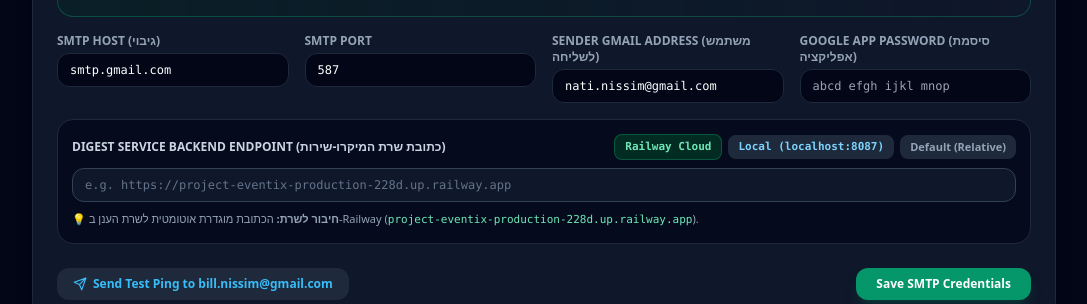
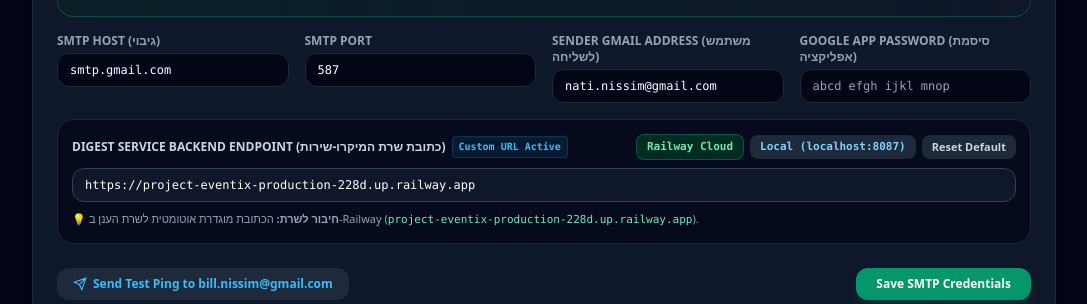
Before and after one commit to NetanelNissim1/project-eventix, a React (Vite) app in the folder frontend-client/: page /digest in a window 1280 px wide. Shown: the part 920-1224 px from the top of the page, without its empty margins (96-1183 px from the left). Built offline with nearby package versions, Linux system fonts and the light colour scheme; no server answers.

Commit message:
fix(digest): enforce absolute Railway backend URL as permanent default to eliminate SPA HTML fallback

```diff
--- a/frontend-client/src/components/DigestView.tsx
+++ b/frontend-client/src/components/DigestView.tsx
@@ -24,29 +24,27 @@ export const DigestView: React.FC = () => {
   const [message, setMessage] = useState<string | null>(null);
   const [smtpMsg, setSmtpMsg] = useState<{ type: 'success' | 'error'; text: string } | null>(null);
 
-  // Digest microservice endpoint configuration
+  const RAILWAY_DIGEST_BACKEND = 'https://project-eventix-production-228d.up.railway.app';
+
+  // Digest microservice endpoint configuration - default to Railway cloud backend
   const [digestApiBase, setDigestApiBase] = useState<string>(() => {
     const saved = localStorage.getItem('eventix_digest_api_base');
-    if (saved) return saved;
-    if (typeof window !== 'undefined' && window.location.hostname.includes('railway.app')) {
-      return 'https://project-eventix-production-228d.up.railway.app';
-    }
-    return '';
+    if (saved && saved.trim().length > 0) return saved.trim();
+    return RAILWAY_DIGEST_BACKEND;
   });
 
   const getDigestUrl = (path: string) => {
-    const base = digestApiBase.trim().replace(/\/+$/, '');
-    return base ? `${base}${path}` : path;
+    const base = (digestApiBase && digestApiBase.trim().length > 0)
+      ? digestApiBase.trim().replace(/\/+$/, '')
+      : RAILWAY_DIGEST_BACKEND;
+    return `${base}${path}`;
   };
 
   const handleUpdateApiBase = (val: string) => {
     const clean = val.trim().replace(/\/+$/, '');
-    setDigestApiBase(clean);
-    if (clean) {
-      localStorage.setItem('eventix_digest_api_base', clean);
-    } else {
-      localStorage.removeItem('eventix_digest_api_base');
-    }
+    const effective = clean || RAILWAY_DIGEST_BACKEND;
+    setDigestApiBase(effective);
+    localStorage.setItem('eventix_digest_api_base', effective);
   };
 
   // Schedule state
@@ -276,6 +274,11 @@ export const DigestView: React.FC = () => {
   };
 
   useEffect(() => {
+    const saved = localStorage.getItem('eventix_digest_api_base');
+    if (!saved || saved.trim() === '' || !saved.startsWith('http')) {
+      localStorage.setItem('eventix_digest_api_base', RAILWAY_DIGEST_BACKEND);
+      setDigestApiBase(RAILWAY_DIGEST_BACKEND);
+    }
     fetchHistory();
     fetchSchedule();
     fetchSmtp();
@@ -668,10 +671,10 @@ export const DigestView: React.FC = () => {
                 </button>
                 <button
                   type="button"
-                  onClick={() => handleUpdateApiBase('')}
-                  className="px-2.5 py-1 bg-slate-800 hover:bg-slate-700 text-slate-400 hover:text-white rounded-lg transition-colors font-semibold"
+                  onClick={() => handleUpdateApiBase(RAILWAY_DIGEST_BACKEND)}
+                  className="px-2.5 py-1 bg-slate-800 hover:bg-slate-700 text-slate-300 hover:text-white rounded-lg transition-colors font-semibold"
                 >
-                  Default (Relative)
+                  Reset Default
                 </button>
               </div>
             </div>
```
